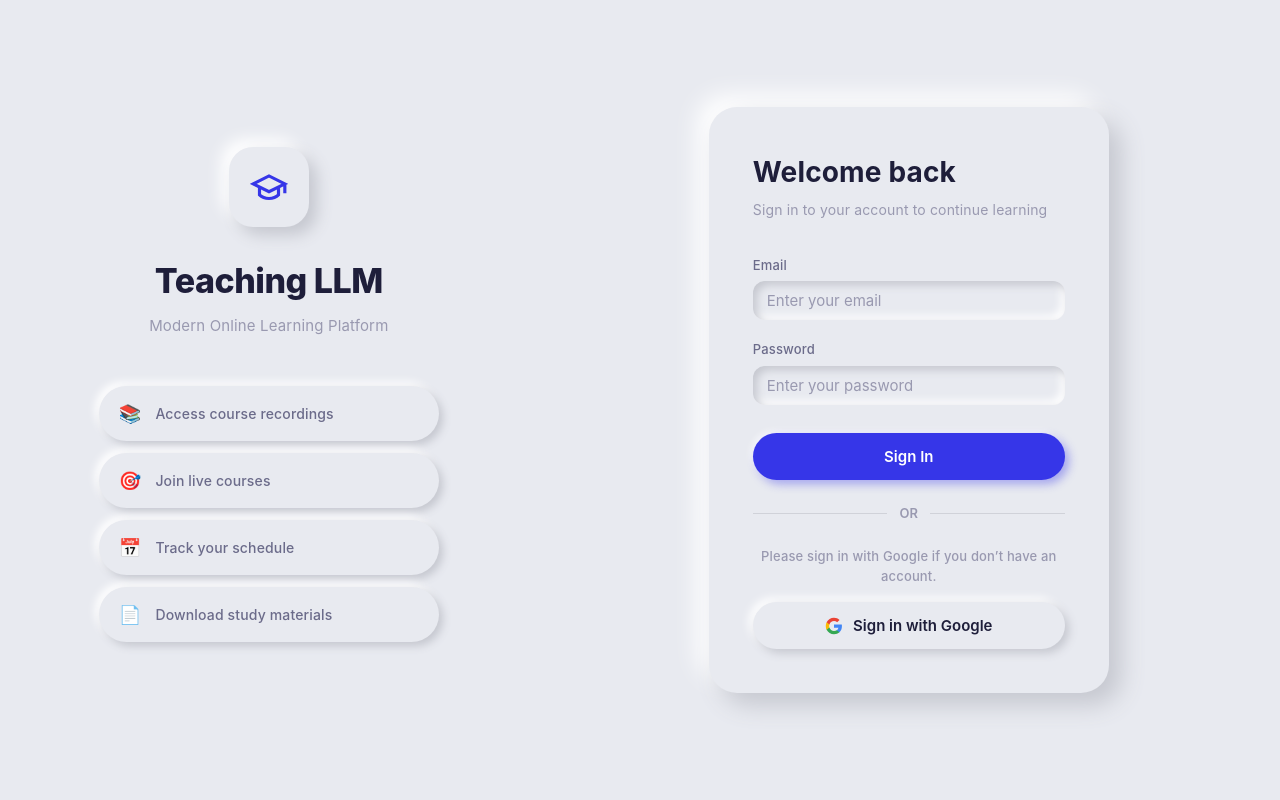
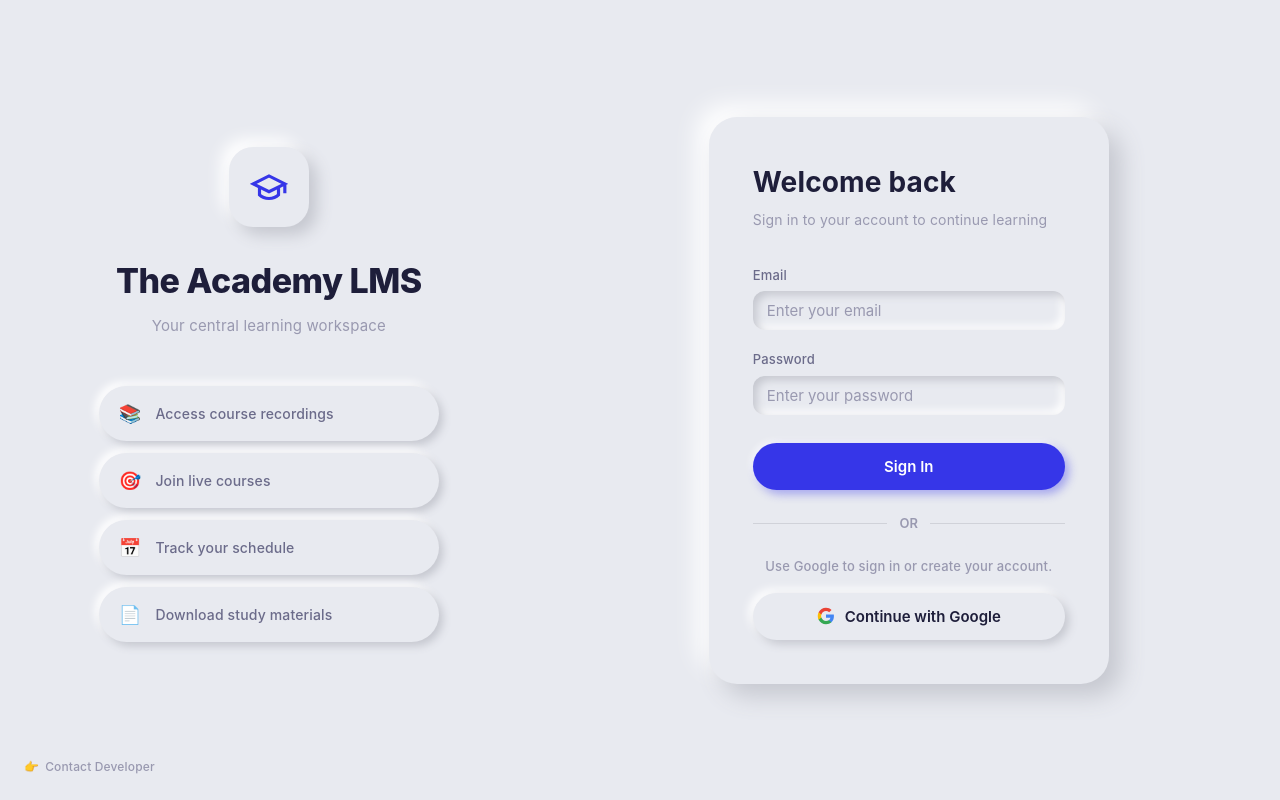
Before and after one commit to Tushaaaaarrrrrr/Teaching-llm, a Next.js app: page /login in a window 1280 px wide. Built offline with nearby package versions, Linux system fonts and the light colour scheme.

Commit message:
v1.5.7: Update login page branding to 'The Academy LMS', refine helper/button text, and add 'Contact Developer' link

```diff
--- a/src/app/login/page.tsx
+++ b/src/app/login/page.tsx
@@ -75,6 +75,7 @@ function LoginContent() {
         alignItems: 'center',
         justifyContent: 'center',
         padding: '48px',
+        position: 'relative',
       }}>
         {/* Logo & Brand */}
         <div style={{ textAlign: 'center', width: '100%', maxWidth: '340px' }}>
@@ -102,7 +103,7 @@ function LoginContent() {
             letterSpacing: '-0.5px',
             marginBottom: '8px',
           }}>
-            Teaching LLM
+            The Academy LMS
           </h1>
           <p style={{
             fontSize: '15px',
@@ -110,7 +111,7 @@ function LoginContent() {
             marginBottom: '48px',
             lineHeight: '1.6',
           }}>
-            Modern Online Learning Platform
+            Your central learning workspace
           </p>
 
           {/* Feature highlights */}
@@ -135,6 +136,29 @@ function LoginContent() {
             </div>
           ))}
         </div>
+
+        {/* Contact Developer Link in lower-left corner */}
+        <a
+          href="mailto:care.alpha.iitian@gmail.com"
+          style={{
+            position: 'absolute',
+            bottom: '24px',
+            left: '24px',
+            fontSize: '12px',
+            color: '#9999b0',
+            textDecoration: 'none',
+            display: 'flex',
+            alignItems: 'center',
+            gap: '6px',
+            fontWeight: '500',
+            transition: 'color 0.2s ease'
+          }}
+          onMouseOver={(e) => e.currentTarget.style.color = '#3636e8'}
+          onMouseOut={(e) => e.currentTarget.style.color = '#9999b0'}
+        >
+          <span>👉</span>
+          <span>Contact Developer</span>
+        </a>
       </div>
 
       {/* Right Panel - Login Form */}
@@ -252,7 +276,7 @@ function LoginContent() {
 
             <div style={{ textAlign: 'center', marginBottom: '16px' }}>
               <p style={{ fontSize: '13px', color: '#9999b0', fontWeight: '500' }}>
-                Please sign in with Google if you don’t have an account.
+                Use Google to sign in or create your account.
               </p>
             </div>
 
@@ -275,7 +299,7 @@ function LoginContent() {
                 <path d="M5.84 14.09c-.22-.66-.35-1.36-.35-2.09s.13-1.43.35-2.09V7.07H2.18C1.43 8.55 1 10.22 1 12s.43 3.45 1.18 4.93l2.85-2.22.81-.62z" fill="#FBBC05"/>
                 <path d="M12 5.38c1.62 0 3.06.56 4.21 1.64l3.15-3.15C17.45 2.09 14.97 1 12 1 7.7 1 3.99 3.47 2.18 7.07l3.66 2.84c.87-2.6 3.3-4.53 6.16-4.53z" fill="#EA4335"/>
               </svg>
-              Sign in with Google
+              Continue with Google
             </button>
           </form>
 
```
